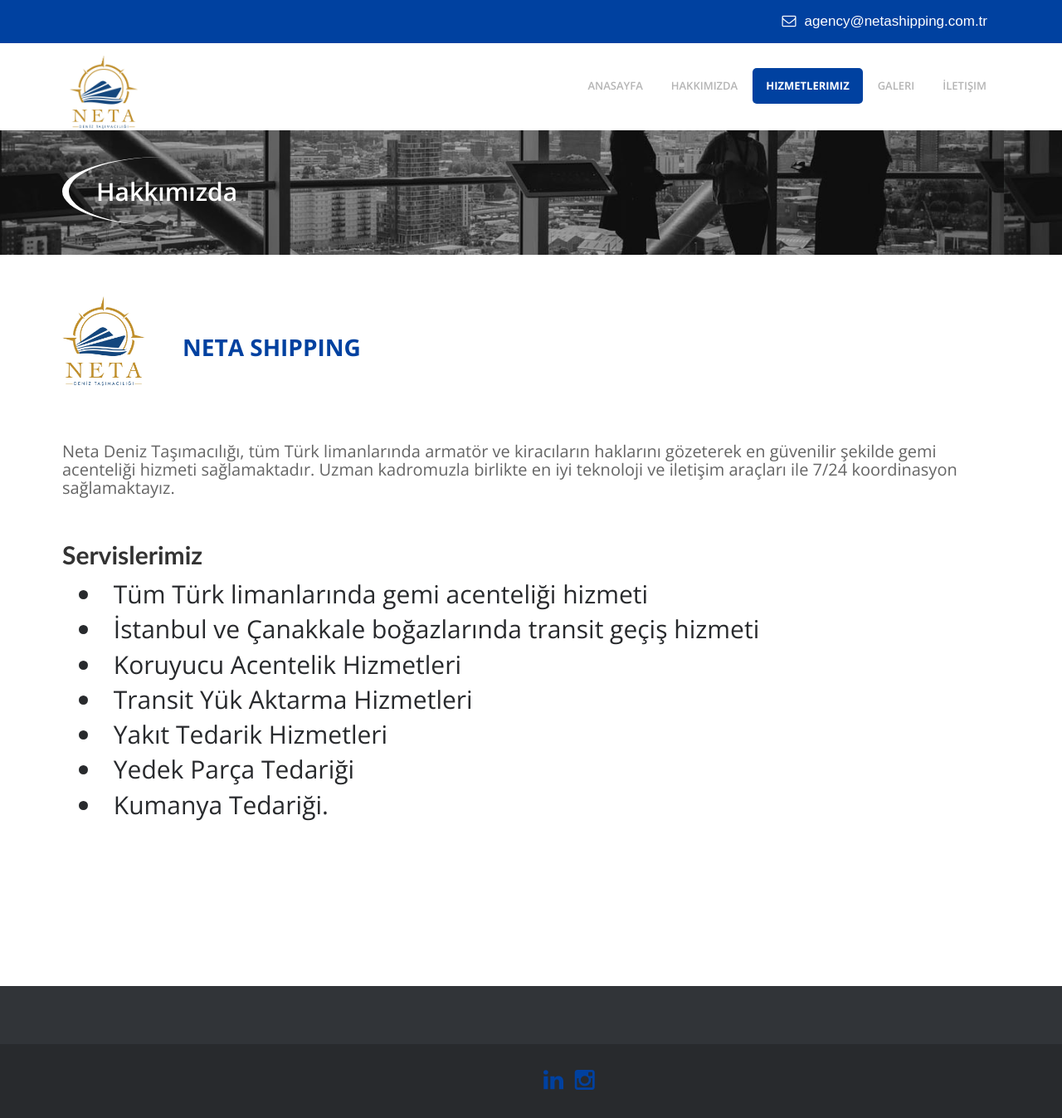
After one commit to batuhandonmez/neta_ship, a PHP site: page /servicesreal.html in a window 1280 px wide. The commit adds this page. Shown: the whole page at 83% size. Run offline with PHP 8.4, Linux system fonts and the light colour scheme.

Commit message:
numara kaldırıldı iletişim bilgileri eklendi hizmetlerimiz sekmesi eklendi linkedin insta eklendi falan filan

```diff
--- a/delight-multi-purpose-free-html5-website-template/css/style.css
+++ b/delight-multi-purpose-free-html5-website-template/css/style.css
@@ -1851,3 +1851,10 @@ width:100%;
 	width: 100%;
 	height: 100%;
 }
+
+#servicesList li {
+	font-size: 3rem;
+	margin: 1.98rem;
+	font-style: inherit;
+	color: #282A2D;
+}
--- a/delight-multi-purpose-free-html5-website-template/pricing.html
+++ b/delight-multi-purpose-free-html5-website-template/pricing.html
@@ -29,7 +29,7 @@
                     <div class="col-md-12">
                             <div class="contact-area">
                                 <ul>
-                                    <li><i class="fa fa-phone-square"></i>812-123-456</li>
+                                    <!-- <li><i class="fa fa-phone-square"></i></li> -->
                                     <li><i class="fa fa-envelope-o"></i>info@Delight.com</li>
                                 </ul>
                             </div>
--- a/delight-multi-purpose-free-html5-website-template/services.html
+++ b/delight-multi-purpose-free-html5-website-template/services.html
@@ -31,8 +31,8 @@
                     <div class="col-md-12">
                             <div class="contact-area">
                                 <ul>
-                                    <li><i class="fa fa-phone-square"></i>+90-5512044666</li>
-                                    <li><i class="fa fa-envelope-o"></i>info@Delight.com</li>
+                                    <!-- <li><i class="fa fa-phone-square"></i></li> -->
+                                    <li><i class="fa fa-envelope-o"></i>netashipping@agency.com.tr</li>
                                 </ul>
                             </div>
                     </div>
--- /dev/null
+++ b/delight-multi-purpose-free-html5-website-template/servicesreal.html
@@ -0,0 +1,293 @@
+<!DOCTYPE html>
+<html lang="en">
+
+<head>
+	<meta charset="utf-8">
+	<title>Neta Shipping</title>
+	<meta name="viewport" content="width=device-width, initial-scale=1.0" />
+	<meta name="description" content="" />
+	<!-- css -->
+	<link href="css/bootstrap.min.css" rel="stylesheet" />
+	<link href="css/fancybox/jquery.fancybox.css" rel="stylesheet">
+	<link href="css/jcarousel.css" rel="stylesheet" />
+	<link href="css/flexslider.css" rel="stylesheet" />
+	<link href="css/style.css" rel="stylesheet" />
+	<link rel="icon" href="img/neta_logo.jpeg">
+
+
+	<!-- HTML5 shim, for IE6-8 support of HTML5 elements -->
+	<!--[if lt IE 9]>
+      <script src="http://html5shim.googlecode.com/svn/trunk/html5.js"></script>
+    <![endif]-->
+
+</head>
+
+<body>
+	<div id="wrapper">
+
+		<!-- start header -->
+		<header>
+			<section class="contactInfo">
+				<div class="container">
+
+
+					<div class="col-md-12">
+						<div class="contact-area">
+							<ul>
+								<!-- <li><i class="fa fa-phone-square"></i>+90-5512044666</li> -->
+								<li><i class="fa fa-envelope-o"></i><a
+										href="mailto:agency@netashipping.com?subject=İletişim Formu"
+										style="text-decoration: none; color: white;">agency@netashipping.com.tr</a></li>
+							</ul>
+						</div>
+					</div>
+				</div>
+			</section>
+			<div class="navbar navbar-default navbar-static-top">
+				<div class="container">
+					<div class="navbar-header">
+						<button type="button" class="navbar-toggle" data-toggle="collapse"
+							data-Delight=".navbar-collapse">
+							<span class="icon-bar"></span>
+							<span class="icon-bar"></span>
+							<span class="icon-bar"></span>
+						</button>
+						<a class="navbar-brand" href="main.html" style="position: absolute; bottom: 5rem;">
+							<img src="img/neta_logo.jpeg" alt="logo"
+								style="object-fit: contain; width: 10rem; height:9rem; padding-bottom: 0.2rem;" />
+						</a>
+					</div>
+					<div class="navbar-collapse collapse ">
+						<ul class="nav navbar-nav">
+							<li><a href="main.html">Anasayfa</a></li>
+							<li><a href="about.html">Hakkımızda</a></li>
+							<li class="active"><a href="servicesreal.html">Hizmetlerimiz</a></li>
+							<!-- <li class="hizmet-li"><a href="#">Hizmetlerimiz</a> -->
+							<!-- <li><a href="servicesreal.html">Hizmetlerimiz</a></li> -->
+
+							<!-- <div id="hizmetler" style=" background-color :#e7e7e7; width:20rem;" >
+							  <ul class="dropdown" style="font-size: 13px;  ">
+								<li><a href="#">Tüm Türk limanlarında gemi acenteliği hizmeti</a></li>
+								<li><a href="#">İstanbul ve Çanakkale boğazlarında transit geçiş hizmeti </a></li>
+								<li><a href="#">Transit Yük Aktarma Hizmetleri</a></li>
+								<li><a href="#">Yakıt Tedarik Hizmetleri</a></li>
+								<li><a href="#">Yedek Parça Tedariği</a></li>
+								<li><a href="#">Kumanya Tedariği</a></li>
+							  </ul>
+							</div> -->
+
+							</li>
+							<li><a href="portfolio.html">Galeri</a></li>
+							<!-- <li><a href="pricing.html">Öde</a></li> -->
+							<li><a href="contact.html">İletişim</a></li>
+						</ul>
+					</div>
+				</div>
+			</div>
+		</header><!-- end header -->
+		<section id="inner-headline">
+			<div class="container">
+				<div class="row">
+					<div class="col-lg-12">
+						<h2 class="pageTitle">Hakkımızda</h2>
+					</div>
+				</div>
+			</div>
+		</section>
+		<section id="content">
+			<div class="container">
+
+				<div class="about">
+
+					<div class="row">
+						<div class="col-md-12">
+							<div class="about-logo">
+								<img src="img/neta_logo.jpeg" alt="" style="width: 100px; height: auto;">
+								<br><br>
+								<span
+									style="color: rgb(0, 65, 160); font-size: 2em; font-weight: bold; padding-left: 10px; position: absolute; top: 5rem; left: 15rem;">NETA
+									SHIPPING</span>
+								<br><br>
+								<p style="font-size: 2rem;">
+									Neta Deniz Taşımacılığı, tüm Türk limanlarında armatör ve kiracıların haklarını
+									gözeterek en güvenilir şekilde gemi acenteliği hizmeti sağlamaktadır.
+									Uzman kadromuzla birlikte en iyi teknoloji ve iletişim araçları ile 7/24
+									koordinasyon sağlamaktayız.
+								</p>
+								<br>
+								<h2 style="font-family: 'Trebuchet MS', 'Lucida Sans Unicode', 'Lucida Grande', 'Lucida Sans', Arial, sans-serif;">Servislerimiz</h2>
+								<div id="servicesList">
+									<li>Tüm Türk limanlarında gemi acenteliği hizmeti</li>
+									<li>İstanbul ve Çanakkale boğazlarında transit geçiş hizmeti</li>
+									<li>Koruyucu Acentelik Hizmetleri</li>
+									<li>Transit Yük Aktarma Hizmetleri</li>
+									<li>Yakıt Tedarik Hizmetleri</li>
+									<li>Yedek Parça Tedariği</li>
+									<li>Kumanya Tedariği.</li>
+								</div>
+							</div>
+							<!-- <a href="#" class="btn btn-color">Read more</a>   -->
+						</div>
+					</div>
+
+
+					<br>
+
+
+
+
+					<br>
+					<!-- Our Team starts -->
+
+					<!-- Heading -->
+					<!-- <div class="block-heading-six">
+							<h4 class="bg-color">Our Team</h4>
+						</div> -->
+					<br>
+
+					<!-- Our team starts -->
+
+					<!-- <div class="col-lg-3 col-md-3 col-sm-6">
+					<div class="thumb-pad-3 wow fadeIn animated" data-wow-delay="0.3s" style="visibility: visible; -webkit-animation-delay: 0.3s;">
+						<div class="thumbnail">
+							<img src="img/team1.jpg" alt="photo">
+							<div class="caption">
+								<h4>Chris Nathell</h4>
+								<p>Sed ut perspiciaatis unde omnis iste natus error sit voluptatem accusantium.</p>
+							</div>
+						</div>
+					</div>
+				</div> -->
+					<!-- <div class="col-lg-3 col-md-3 col-sm-6">
+					<div class="thumb-pad-3 wow fadeIn animated" data-wow-delay="0.4s" style="visibility: visible; -webkit-animation-delay: 0.4s;">
+						<div class="thumbnail">
+							<img src="img/team2.jpg" alt="photo">
+							<div class="caption">
+								<h4>John Smith</h4>
+								<p>Ped ut perspiciaatis unde omnis iste natus error sit voluptatem accusantium.</p>
+							</div>
+						</div>
+					</div>
+				</div>
+				<div class="col-lg-3 col-md-3 col-sm-6">
+					<div class="thumb-pad-3 wow fadeIn animated" data-wow-delay="0.5s" style="visibility: visible; -webkit-animation-delay: 0.5s;">
+						<div class="thumbnail">
+							<img src="img/team3.jpg" alt="photo">
+							<div class="caption">
+								<h4>Whatson Wills </h4>
+								<p>Med ut perspiciaatis unde omnis iste natus error sit voluptatem accusantium.</p>
+							</div>
+						</div>
+					</div>
+				</div> -->
+					<!-- <div class="col-lg-3 col-md-3 col-sm-6">
+					<div class="thumb-pad-3 wow fadeIn animated" data-wow-delay="0.6s" style="visibility: visible; -webkit-animation-delay: 0.6s;">
+						<div class="thumbnail">
+							<img src="img/team4.jpg" alt="photo">
+							<div class="caption">
+								<h4>John Doe </h4>
+								<p>Her inceptos himena eos. Aliquam tincidunt nibh ut turpis finibus temporsef.
+								</p>
+							</div>
+						</div>
+					</div>
+				</div> -->
+		</section>
+		<br><br><br><br>
+		<footer>
+			<!-- <div class="container">
+		<div class="row">
+			<div class="col-md-3">
+				<div class="widget">
+					<h5 class="widgetheading">Our Contact</h5>
+					<address>
+					<strong>Delight company Inc</strong><br>
+					JC Main Road, Near Silnile tower<br>
+					 Pin-21542 NewYork US.</address>
+					<p>
+						<i class="icon-phone"></i> (123) 456-789 - 1255-12584 <br>
+						<i class="icon-envelope-alt"></i> email@domainname.com
+					</p>
+				</div>
+			</div>
+			<div class="col-md-3">
+				<div class="widget">
+					<h5 class="widgetheading">Quick Links</h5>
+					<ul class="link-list">
+						<li><a href="#">Latest Events</a></li>
+						<li><a href="#">Terms and conditions</a></li>
+						<li><a href="#">Privacy policy</a></li>
+						<li><a href="#">Career</a></li>
+						<li><a href="#">Contact us</a></li>
+					</ul>
+				</div>
+			</div>
+			<div class="col-md-3">
+				<div class="widget">
+					<h5 class="widgetheading">Latest posts</h5>
+					<ul class="link-list">
+						<li><a href="#">Lorem ipsum dolor sit amet, consectetur adipiscing elit.</a></li>
+						<li><a href="#">Pellentesque et pulvinar enim. Quisque at tempor ligula</a></li>
+						<li><a href="#">Natus error sit voluptatem accusantium doloremque</a></li>
+					</ul>
+				</div>
+			</div>
+			<div class="col-md-3">
+					<div class="widget">
+					<h5 class="widgetheading">Recent News</h5>
+					<ul class="link-list">
+						<li><a href="#">Lorem ipsum dolor sit amet, consectetur adipiscing elit.</a></li>
+						<li><a href="#">Pellentesque et pulvinar enim. Quisque at tempor ligula</a></li>
+						<li><a href="#">Natus error sit voluptatem accusantium doloremque</a></li>
+					</ul>
+				</div>
+			</div>
+		</div>
+	</div> -->
+			<div id="sub-footer">
+				<div class="container">
+					<div class="row">
+						<!-- <div class="col-lg-6">
+					<div class="copyright">
+						<p>
+							<span>&copy; Delight 2015 All right reserved. By </span><a href="http://webthemez.com" Delight="_blank">WebThemez</a>
+						</p>
+					</div>
+				</div> -->
+						<div class="col-lg-7">
+							<ul class="social-network">
+								<!-- <li><a href="#" data-placement="top" title="Facebook" style="font-size: 2em;"><i
+											class="fa fa-facebook"></i></a></li> -->
+								<!-- <li><a href="#" data-placement="top" title="Twitter" style="font-size: 2em;"><i
+											class="fa fa-twitter"></i></a></li> -->
+								<li><a href="https://www.linkedin.com/company/neta-deniz-ta%C5%9F%C4%B1mac%C4%B1l%C4%B1%C4%9F%C4%B1/"
+										data-placement="top" title="Linkedin" style="font-size: 2em;" target="_blank"><i
+											class="fa fa-linkedin"></i></a></li>
+								<li><a href="#" data-placement="top" title="Pinterest" style="font-size: 2em;" target="_blank"><i
+											class="fa fa-instagram"></i></a></li>
+								<!-- <li><a href="#" data-placement="top" title="Google plus" style="font-size: 2em;"><i
+											class="fa fa-google-plus"></i></a></li> -->
+							</ul>
+						</div>
+					</div>
+				</div>
+			</div>
+		</footer>
+	</div>
+	<a href="#" class="scrollup"><i class="fa fa-angle-up active"></i></a>
+	<!-- javascript
+    ================================================== -->
+	<!-- Placed at the end of the document so the pages load faster -->
+	<script src="js/jquery.js"></script>
+	<script src="js/jquery.easing.1.3.js"></script>
+	<script src="js/bootstrap.min.js"></script>
+	<script src="js/jquery.fancybox.pack.js"></script>
+	<script src="js/jquery.fancybox-media.js"></script>
+	<script src="js/portfolio/jquery.quicksand.js"></script>
+	<script src="js/portfolio/setting.js"></script>
+	<script src="js/jquery.flexslider.js"></script>
+	<script src="js/animate.js"></script>
+	<script src="js/custom.js"></script>
+</body>
+
+</html>
```
Also changed, not shown: delight-multi-purpose-free-html5-website-template/about.html (+21 -13 lines), delight-multi-purpose-free-html5-website-template/contact.html (+32 -12 lines), delight-multi-purpose-free-html5-website-template/main.html (+18 -11 lines), delight-multi-purpose-free-html5-website-template/portfolio.html (+19 -11 lines), delight-multi-purpose-free-html5-website-template/js/animate.js, delight-multi-purpose-free-html5-website-template/js/jquery.js.
